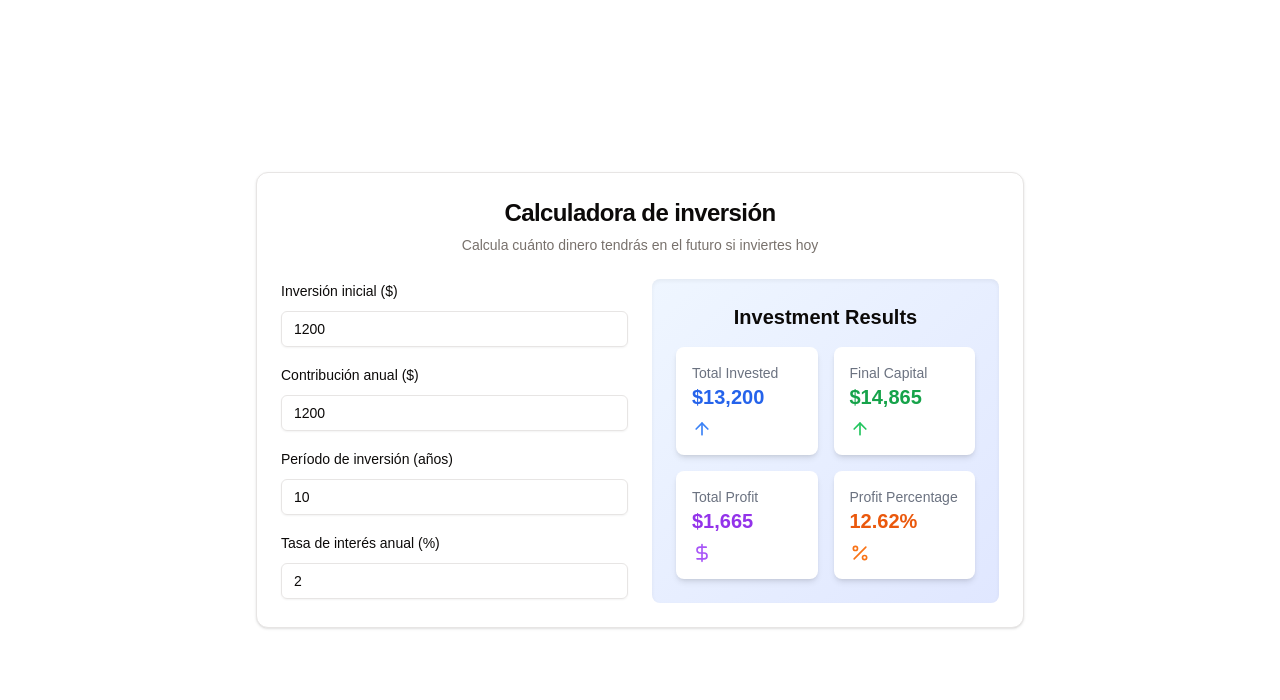
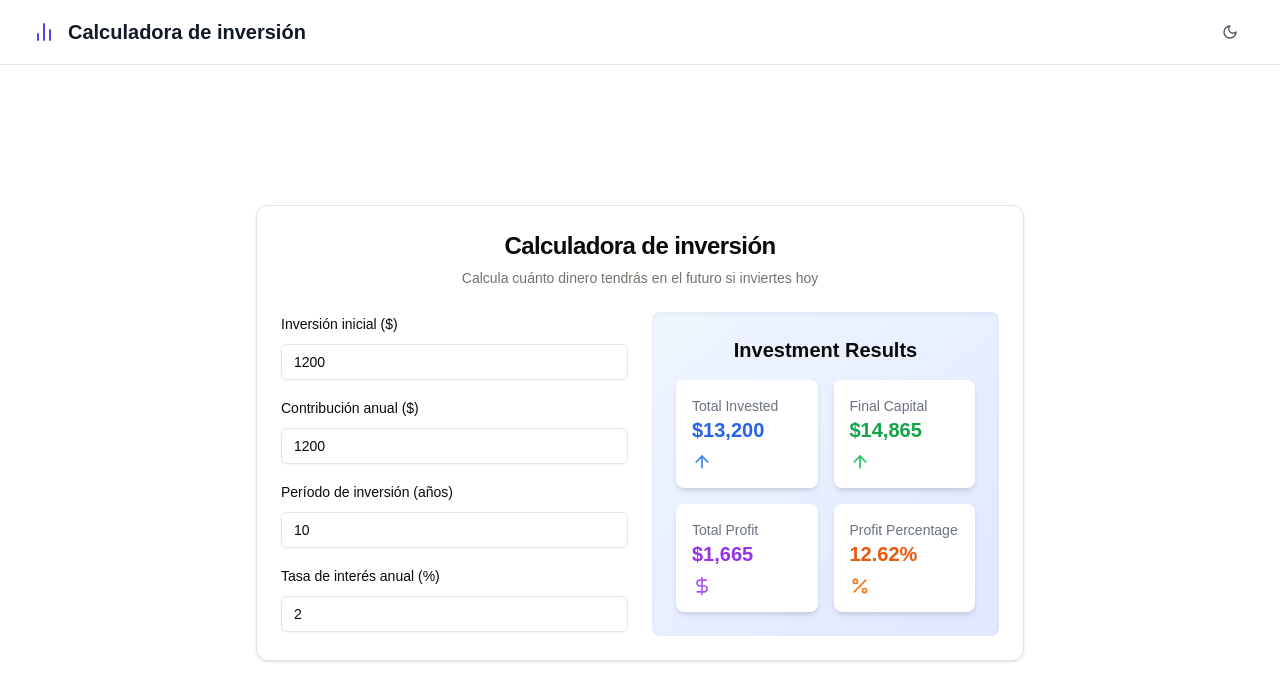
Before and after one commit to tomi-mercado/perorata, a Next.js app: page / in a window 1280 px wide. Shown: the top 700 px of the page. Built offline with nearby package versions, Linux system fonts and the light colour scheme; no server answers.

Commit message:
dark mode

```diff
--- a/package.json
+++ b/package.json
@@ -10,6 +10,7 @@
   },
   "dependencies": {
     "@radix-ui/react-label": "^2.1.1",
+    "@radix-ui/react-slot": "^1.1.1",
     "class-variance-authority": "^0.7.1",
     "clsx": "^2.1.1",
     "lucide-react": "^0.469.0",
--- a/src/app/layout.tsx
+++ b/src/app/layout.tsx
@@ -1,3 +1,4 @@
+import { Navbar } from "@/components/navbar";
 import type { Metadata } from "next";
 import { Geist, Geist_Mono } from "next/font/google";
 import "./globals.css";
@@ -28,7 +29,8 @@
       <body
         className={`${geistSans.variable} ${geistMono.variable} antialiased`}
       >
-        {children}
+        <Navbar />
+        <div className="h-[calc(100vh-64px)]">{children}</div>
       </body>
     </html>
   );
--- a/src/app/page.tsx
+++ b/src/app/page.tsx
@@ -2,7 +2,7 @@
 
 export default function Home() {
   return (
-    <div className="h-screen w-full flex justify-center items-center">
+    <div className="w-full h-full flex justify-center items-center">
       <InvestmentCalculator />
     </div>
   );
--- /dev/null
+++ b/src/components/actions.ts
@@ -0,0 +1,8 @@
+"use server";
+
+import { cookies } from "next/headers";
+
+export const updateCookie = async (cookieName: string, value: boolean) => {
+  const cookieStore = await cookies();
+  cookieStore.set(cookieName, value ? "true" : "false");
+};
--- a/src/components/investment-calculator.tsx
+++ b/src/components/investment-calculator.tsx
@@ -114,7 +114,7 @@
               </div>
             </div>
 
-            <div className="bg-gradient-to-br from-blue-50 to-indigo-100 dark:from-blue-900 dark:to-indigo-950 p-6 rounded-lg shadow-inner space-y-4">
+            <div className="bg-gradient-to-br from-blue-50 to-indigo-100 dark:from-indigo-900 dark:to-indigo-400 p-6 rounded-lg shadow-inner space-y-4">
               <h3 className="text-xl font-semibold text-center mb-4">
                 Investment Results
               </h3>
--- /dev/null
+++ b/src/components/navbar/index.tsx
@@ -0,0 +1,24 @@
+import { BarChart2 } from "lucide-react";
+import { cookies } from "next/headers";
+import { ToggleButton } from "./navbar.client";
+
+export async function Navbar() {
+  const cookiesStore = await cookies();
+  const defaultDarkMode = cookiesStore.get("darkMode")?.value === "true";
+
+  return (
+    <nav className="bg-white dark:bg-gray-900 border-b border-gray-200 dark:border-gray-800 transition-colors duration-300">
+      <div className="max-w-7xl mx-auto px-4 sm:px-6 lg:px-8">
+        <div className="flex items-center justify-between h-16">
+          <div className="flex items-center space-x-3">
+            <BarChart2 className="h-6 w-6 text-indigo-600 dark:text-indigo-400" />
+            <h1 className="text-xl font-semibold text-gray-900 dark:text-gray-100">
+              Calculadora de inversión
+            </h1>
+          </div>
+          <ToggleButton defaultDarkMode={defaultDarkMode} />
+        </div>
+      </div>
+    </nav>
+  );
+}
--- /dev/null
+++ b/src/components/navbar/navbar.client.tsx
@@ -0,0 +1,33 @@
+"use client";
+
+import { Moon, Sun } from "lucide-react";
+import { useState } from "react";
+import { updateCookie } from "../actions";
+import { Button } from "../ui/button";
+
+export const ToggleButton = ({
+  defaultDarkMode,
+}: {
+  defaultDarkMode: boolean;
+}) => {
+  const [isDarkMode, setIsDarkMode] = useState(defaultDarkMode);
+
+  const toggleDarkMode = async () => {
+    const newMode = !isDarkMode;
+    setIsDarkMode(newMode);
+    document.body.classList.toggle("dark", newMode);
+    await updateCookie("darkMode", newMode);
+  };
+
+  return (
+    <Button
+      variant="ghost"
+      size="icon"
+      onClick={toggleDarkMode}
+      className="text-gray-600 dark:text-gray-300 hover:bg-gray-100 dark:hover:bg-gray-800 rounded-full transition-colors duration-200"
+    >
+      {isDarkMode ? <Sun className="h-5 w-5" /> : <Moon className="h-5 w-5" />}
+      <span className="sr-only">Toggle dark mode</span>
+    </Button>
+  );
+};
--- /dev/null
+++ b/src/components/ui/button.tsx
@@ -0,0 +1,57 @@
+import * as React from "react"
+import { Slot } from "@radix-ui/react-slot"
+import { cva, type VariantProps } from "class-variance-authority"
+
+import { cn } from "@/lib/utils"
+
+const buttonVariants = cva(
+  "inline-flex items-center justify-center gap-2 whitespace-nowrap rounded-md text-sm font-medium transition-colors focus-visible:outline-none focus-visible:ring-1 focus-visible:ring-ring disabled:pointer-events-none disabled:opacity-50 [&_svg]:pointer-events-none [&_svg]:size-4 [&_svg]:shrink-0",
+  {
+    variants: {
+      variant: {
+        default:
+          "bg-primary text-primary-foreground shadow hover:bg-primary/90",
+        destructive:
+          "bg-destructive text-destructive-foreground shadow-sm hover:bg-destructive/90",
+        outline:
+          "border border-input bg-background shadow-sm hover:bg-accent hover:text-accent-foreground",
+        secondary:
+          "bg-secondary text-secondary-foreground shadow-sm hover:bg-secondary/80",
+        ghost: "hover:bg-accent hover:text-accent-foreground",
+        link: "text-primary underline-offset-4 hover:underline",
+      },
+      size: {
+        default: "h-9 px-4 py-2",
+        sm: "h-8 rounded-md px-3 text-xs",
+        lg: "h-10 rounded-md px-8",
+        icon: "h-9 w-9",
+      },
+    },
+    defaultVariants: {
+      variant: "default",
+      size: "default",
+    },
+  }
+)
+
+export interface ButtonProps
+  extends React.ButtonHTMLAttributes<HTMLButtonElement>,
+    VariantProps<typeof buttonVariants> {
+  asChild?: boolean
+}
+
+const Button = React.forwardRef<HTMLButtonElement, ButtonProps>(
+  ({ className, variant, size, asChild = false, ...props }, ref) => {
+    const Comp = asChild ? Slot : "button"
+    return (
+      <Comp
+        className={cn(buttonVariants({ variant, size, className }))}
+        ref={ref}
+        {...props}
+      />
+    )
+  }
+)
+Button.displayName = "Button"
+
+export { Button, buttonVariants }
```
Also changed, not shown: 1 other file (tests, documents, lock files or other folders).
